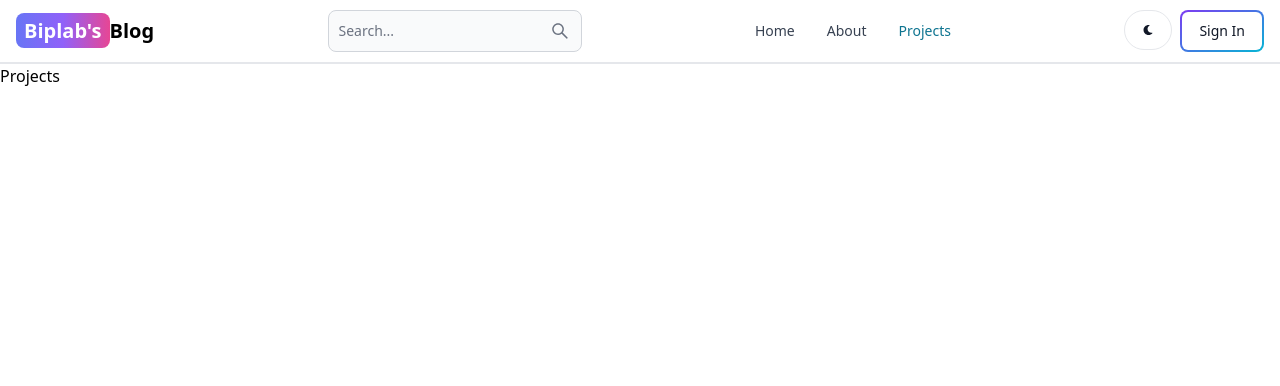
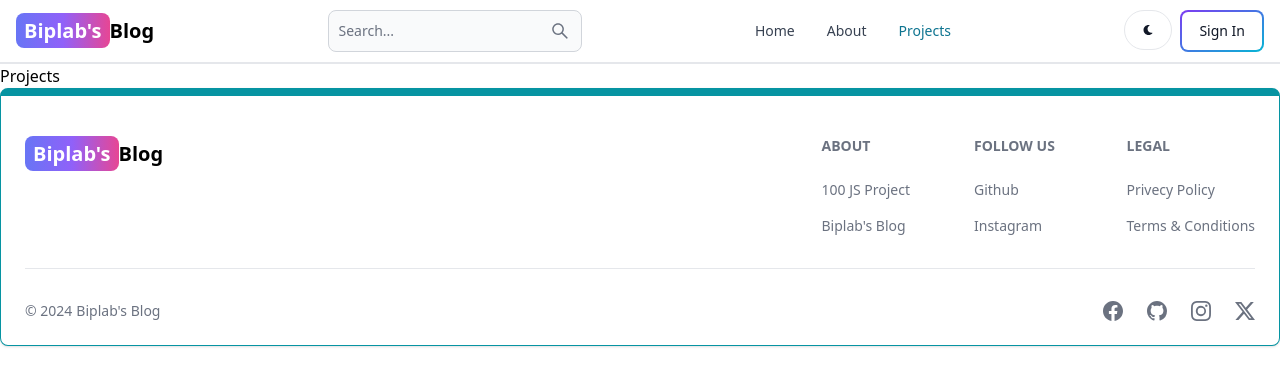
Before and after one commit to biplabmon/mern-blog, a React (Vite) app in the folder client/: page /projects in a window 1280 px wide. Shown: the top 386 px of the page. Built offline with nearby package versions, Linux system fonts and the light colour scheme.

Commit message:
create and push footer component

```diff
--- a/client/src/App.jsx
+++ b/client/src/App.jsx
@@ -7,6 +7,7 @@
 import Dashboard from './pages/Dashboard';
 import Projects from './pages/Projects';
 import Header from './components/Header';
+import FooterCom from './components/Footer';
 
 
 const App = () => {
@@ -21,6 +22,7 @@
         <Route path='/dashboard' element={<Dashboard />} />
         <Route path="/projects" element={<Projects />} />
       </Routes>
+      <FooterCom />
     </BrowserRouter>
   )
 };
--- /dev/null
+++ b/client/src/components/Footer.jsx
@@ -0,0 +1,96 @@
+import { Footer } from 'flowbite-react';
+import React from 'react';
+import { Link } from 'react-router-dom';
+import { BsFacebook, BsInstagram, BsTwitterX, BsGithub } from 'react-icons/bs';
+
+
+const FooterCom = () => {
+  return (
+    <Footer container className='border border-t-8 border-teal-500'>
+      <div className="w-full max-w-7xl mx-auto">
+        <div className="grid w-full justify-between sm:flex md:grid-cols-1">
+          <div className="mt-5">
+            <Link
+              to='/'
+              className='self-center whitespace-nowrap text-lg sm:text-xl font-semibold dark:text-white'>
+              <span
+                className='px-2 py-1 bg-gradient-to-r from-indigo-500 via-purple-500 to-pink-500 rounded-lg text-white'>
+                Biplab's
+              </span>
+              Blog
+            </Link>
+          </div>
+          <div className="grid grid-cols-2 sm:grid-cols-3 gap-8 mt-4 sm:gap-6">
+            <div>
+              <Footer.Title title='ABOUT' />
+              <Footer.LinkGroup col>
+                <Footer.Link
+                  href='https://www.heybiplab.in/'
+                  target='_blank'
+                  rel='noopener noreferrer'
+                >
+                  100 JS Project
+                </Footer.Link>
+                <Footer.Link
+                  href='/about'
+                  target='_blank'
+                  rel='noopener noreferrer'
+                >
+                  Biplab's Blog
+                </Footer.Link>
+              </Footer.LinkGroup>
+            </div>
+            <div>
+              <Footer.Title title='FOLLOW US' />
+              <Footer.LinkGroup col>
+                <Footer.Link
+                  href='https://github.com/biplabmon'
+                  target='_blank'
+                  rel='noopener noreferrer'
+                >
+                  Github
+                </Footer.Link>
+                <Footer.Link
+                  href='#'
+                >
+                  Instagram
+                </Footer.Link>
+              </Footer.LinkGroup>
+            </div>
+            <div>
+              <Footer.Title title='LEGAL' />
+              <Footer.LinkGroup col>
+                <Footer.Link
+                  href='#'
+                >
+                  Privecy Policy
+                </Footer.Link>
+                <Footer.Link
+                  href='#'
+                >
+                  Terms &amp; Conditions
+                </Footer.Link>
+              </Footer.LinkGroup>
+            </div>
+          </div>
+        </div>
+        <Footer.Divider />
+        <div className="w-full sm:flex sm:items-center sm:justify-between">
+          <Footer.Copyright
+            href='#'
+            by="Biplab's Blog"
+            year={new Date().getFullYear()}
+          />
+          <div className='flex gap-6 sm:mt-0 mt-4 sm:justify-center'>
+            <Footer.Icon href='#' icon={BsFacebook} />
+            <Footer.Icon href='#' icon={BsGithub} />
+            <Footer.Icon href='#' icon={BsInstagram} />
+            <Footer.Icon href='#' icon={BsTwitterX} />
+          </div>
+        </div>
+      </div>
+    </Footer>
+  )
+}
+
+export default FooterCom
```
